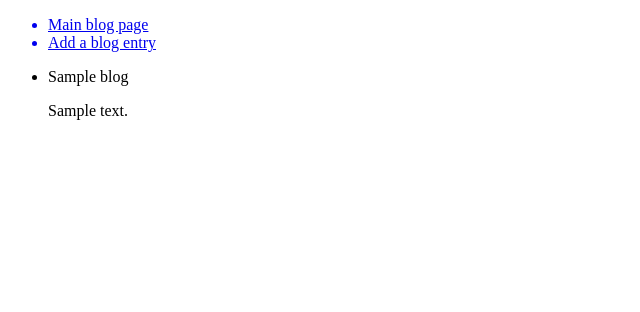
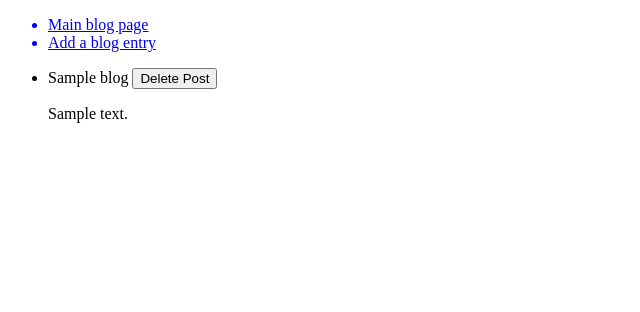
Before and after one commit to LAnderson-STL/blogz, a Flask app: template templates/blog.html in a window 1280 px wide. Shown: the top 312 px of the page, without its empty margins (0-640 px from the left). Run offline with Flask 2, Linux system fonts and the light colour scheme; the template is opened without the code that fills it: most values are stand-ins (such as "Sample title", 1, 10 or a date in 2020); data that the repository does not hold is empty.

Commit message:
work on delete

```diff
--- a/main.py
+++ b/main.py
@@ -13,10 +13,12 @@ class Blog(db.Model):
     id = db.Column(db.Integer, primary_key=True)
     title = db.Column(db.String(120))
     body = db.Column(db.String(500))
+    deleted = db.Column(db.Boolean, default=False)
 
     def __init__(self, title, body):
         self.title = title
         self.body = body
+        self.completed = False
 
 
 
@@ -33,6 +35,8 @@ def index():
     blogs = Blog.query.all()
 
 
+    #this should redirect to ?!!!
+    #return redirect('/')
     return render_template('newpost.html',title="Add Blog Entry", blogs=blogs)
 
 
@@ -41,5 +45,14 @@ def show_blog_posts():
     blogs = Blog.query.all()
     return render_template('blog.html', title="Show blog Posts", blogs=blogs )
 
+#delete blog posts
+@app.route('/delete-post', methods=['POST'])
+def delete_post():
+    blog_id = int(request.form['blog-id'])
+    blog = Blog.query.get(blog_id)
+    db.session.delete(blog)
+    db.session.commit()
+    return redirect('/')
+
 if __name__ == '__main__':
     app.run()
--- a/templates/blog.html
+++ b/templates/blog.html
@@ -9,6 +9,13 @@
         <ul>
             {% for blog in blogs %}
             <li>{{blog.title}}
+                <form method='POST' action='/delete-post' style="display:inline-block">
+
+                    <!--Delete posts-->
+                    <input type='hidden' name="blog-id" value = {{blog.id}} />
+                    <input type="submit" value='Delete Post' />
+
+                </form>
                 <p>{{blog.body}}</p>
 
             </li>
```
